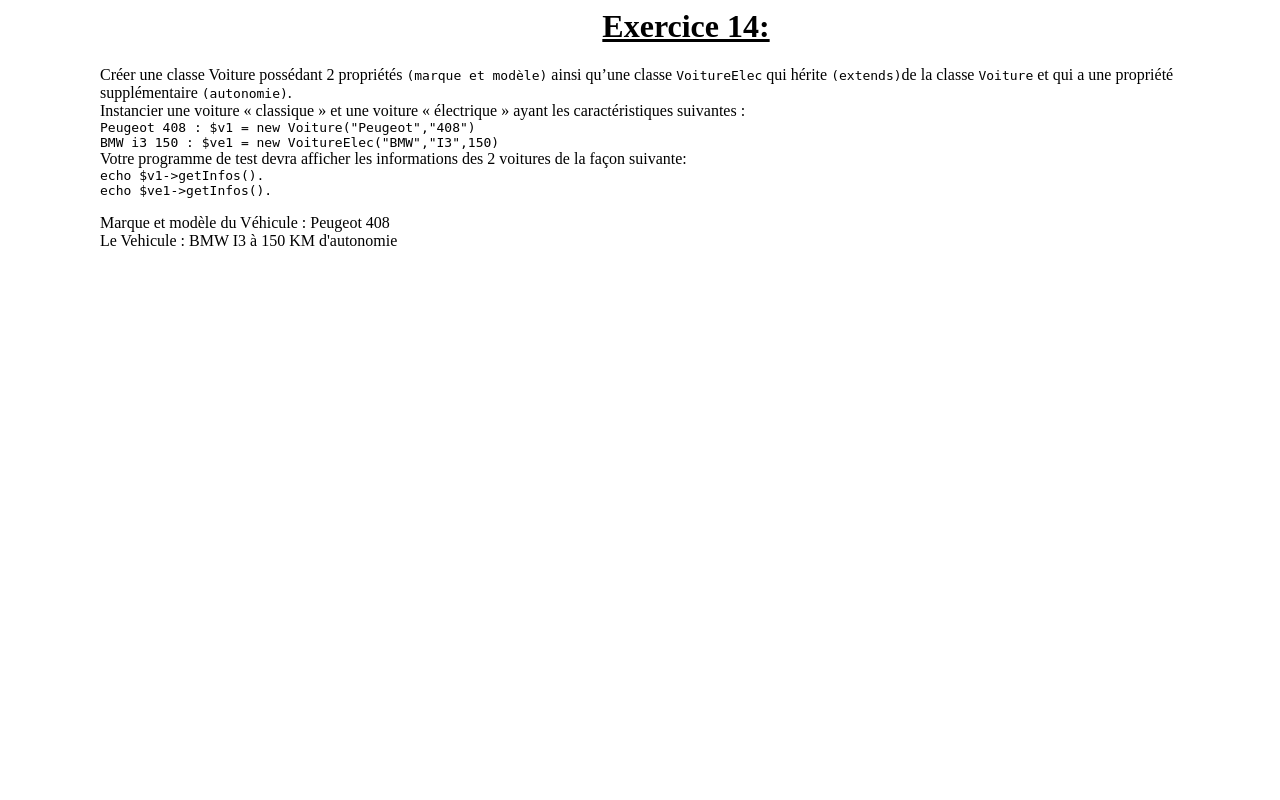
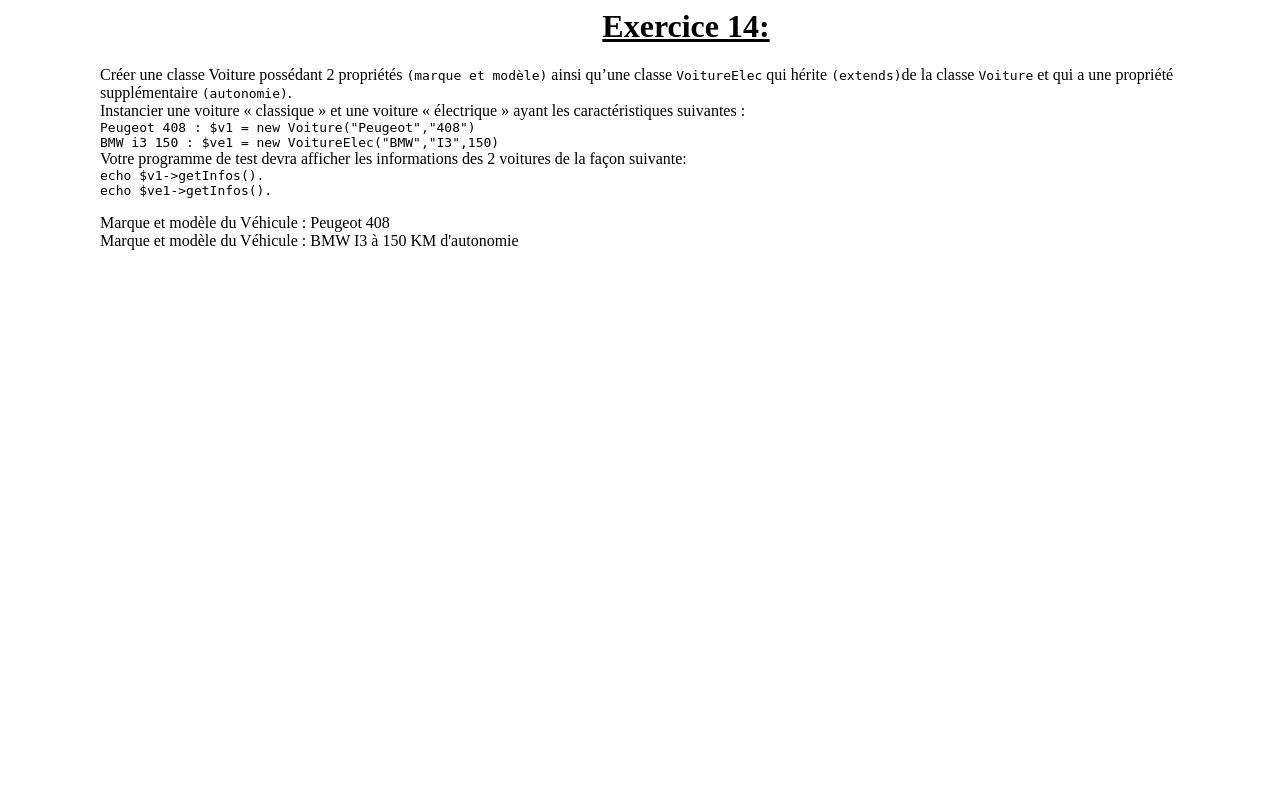
Before and after one commit to Mamath68/Algo, a PHP site: page /Ex14.php in a window 1280 px wide. Run offline with PHP 8.4, Linux system fonts and the light colour scheme.

Commit message:
amélioration Class Voiture2

```diff
--- a/PHP2/voiture2.php
+++ b/PHP2/voiture2.php
@@ -54,6 +54,6 @@ class VoitureElec extends Voiture
     }
     public function getInfo()
     {
-        echo "Le Vehicule : " . $this->marque . " " . $this->modele . " à " . $this->autonomie . " KM d'autonomie";
+        echo parent::getInfo(). " à " . $this->autonomie . " KM d'autonomie";
     }
 }
```
